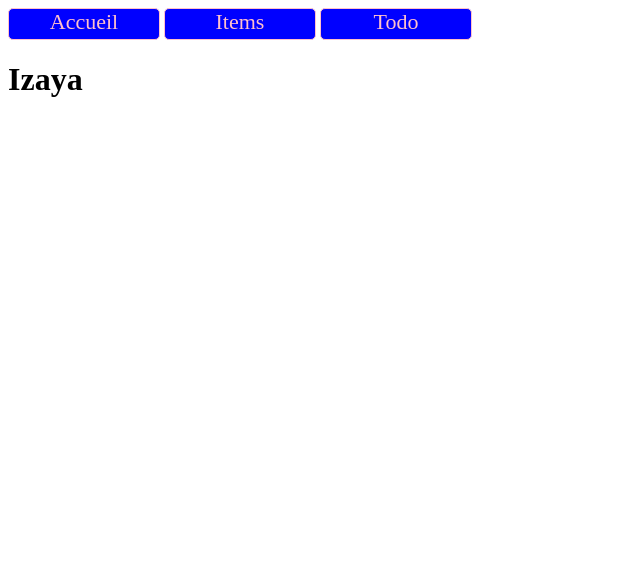
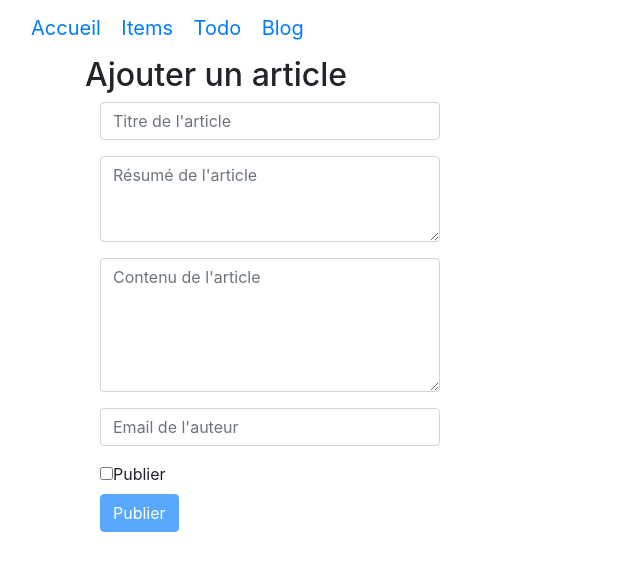
Before and after one commit to jarba3/TodoAngular, a website: page public/index.html at #/ajout-article in a window 1280 px wide. Shown: the whole page, without its empty margins (0-640 px from the left). Drawn offline with nearby package versions, Linux system fonts and the light colour scheme.

Commit message:
Ajout blog

```diff
--- a/public/app/app.js
+++ b/public/app/app.js
@@ -1,6 +1,6 @@
 'use strict'
 
-angular.module('aston', ['ngRoute', 'todo'])
+angular.module('aston', ['ngRoute', 'todo', 'blog'])
 
 .config(function($routeProvider) {
 	$routeProvider.when('/', {
--- /dev/null
+++ b/public/app/modules/blog/blog.js
@@ -0,0 +1,15 @@
+'use strict'
+
+angular.module('blog', [])
+
+.config(function($routeProvider) {
+	$routeProvider.when('/blog', {
+		templateUrl: 'template/blog.html',
+		controller: 'blogCtrl'
+	})
+
+	.when('/ajout-article', {
+		templateUrl: 'template/article-form.html',
+		controller: 'addCtrl'
+	})
+});
--- /dev/null
+++ b/public/app/modules/blog/controller.js
@@ -0,0 +1,25 @@
+'use strict'
+
+angular.module('blog')
+
+.controller('blogCtrl', function($scope){
+	$scope.articles = [
+		{
+			title: 'Mon article',
+			teaser: "Teaser de l'article",
+			content: 'Lorem ipsum dolor sit amet, consectetur adipisicing elit, sed do eiusmod tempor incididunt ut labore et dolore magna aliqua. Ut enim ad minim veniam, quis nostrud exercitation ullamco laboris nisi ut aliquip ex ea commodo consequat. Duis aute irure dolor in reprehenderit in voluptate velit esse cillum dolore eu fugiat nulla pariatur. Excepteur sint occaecat cupidatat non proident, sunt in culpa qui officia deserunt mollit anim id est laborum.',
+			email: 'monemail@truc.com'
+		},
+		{
+			title: 'Mon deuxieme article',
+			teaser: 'Teaser de deuxieme article',
+			content: 'Lorem ipsum dolor sit amet, consectetur adipisicing elit, sed do eiusmod tempor incididunt ut labore et dolore magna aliqua. Ut enim ad minim veniam, quis nostrud exercitation ullamco laboris nisi ut aliquip ex ea commodo consequat. Duis aute irure dolor in reprehenderit in voluptate velit esse cillum dolore eu fugiat nulla pariatur. Excepteur sint occaecat cupidatat non proident, sunt in culpa qui officia deserunt mollit anim id est laborum.',
+			email: 'deuxiemeemail@blog.com'
+		}
+	];
+})
+.controller('addCtrl', function($scope){
+	$scope.save = function(form, article){
+		console.log(article);
+	};
+});
--- a/public/css/style.css
+++ b/public/css/style.css
@@ -1,15 +1,3 @@
-.menu{
-	display: inline-block;
-	width: 150px;
-	height: 30px;
-	border: 1px solid pink;
-	text-decoration: none;
-	font-size: 22px;
-	color: pink;
-	text-align: center;
-	border-radius: 5px;
-	background: blue;
-}
 ul li{
 	list-style: none;
 	margin: 0;
@@ -25,7 +13,7 @@ ul li{
 .close{
 	cursor: pointer;
 }
-.task{
-	width: 250px;
+.label{
 	display: inline-block;
+	width: 150px;
 }
--- a/public/index.html
+++ b/public/index.html
@@ -5,8 +5,9 @@
         <meta name="description" content="">
         <meta name="viewport" content="width=device-width, initial-scale=1">
         <title>Untitled</title>
+        <link rel="stylesheet" href="//maxcdn.bootstrapcdn.com/font-awesome/4.3.0/css/font-awesome.min.css">
+        <link rel="stylesheet" href="bower_components/bootstrap/dist/css/bootstrap.css">
         <link rel="stylesheet" href="css/style.css">
-        <link rel="stylesheet" href="//maxcdn.bootstrapcdn.com/font-awesome/4.3.0/css/font-awesome.min.css">
 
         <link rel="author" href="humans.txt">
     </head>
@@ -14,6 +15,7 @@
         <ng-include src="'template/nav.html'">
 
         </ng-include>
+
         <div ng-view>
 
         </div>
@@ -22,7 +24,9 @@
         <script src="bower_components/angular-route/angular-route.min.js"></script>
 
         <script src="app/modules/todo/todo.js"></script>
-    	<script src="app/modules/todo/controller.js"></script>
+        <script src="app/modules/todo/controller.js"></script>
+        <script src="app/modules/blog/blog.js"></script>
+    	<script src="app/modules/blog/controller.js"></script>
 
         <script src="app/app.js"></script>
         <script src="app/controller.js"></script>
--- /dev/null
+++ b/public/template/article-form.html
@@ -0,0 +1,22 @@
+<div class="container">
+	<h2>Ajouter un article</h2>
+
+	<form name="articleForm" class="col-md-4" novalidate ng-submit="save(articleForm, article)">
+		<div class="form-group">
+			<input type="text" name="title" placeholder="Titre de l'article" class="form-control" required ng-model="article.title">
+		</div>
+		<div class="form-group">
+			<textarea class="form-control" placeholder="Résumé de l'article" name="teaser" required rows="3" ng-model="article.teaser"></textarea>
+		</div>
+		<div class="form-group">
+			<textarea class="form-control" placeholder="Contenu de l'article" name="content" required rows="5" ng-model="article.content"></textarea>
+		</div>
+		<div class="form-group">
+			<input type="email" name="email" class="form-control" placeholder="Email de l'auteur" ng-model="article.email" required>
+		</div>
+		<div class="checkbox">
+			<label><input type="checkbox" name="published" ng-model="article.published">Publier</label>
+		</div>
+		<input type="submit" class="btn btn-primary" value="Publier" ng-disabled="articleForm.$invalid">
+	</form>
+</div>
--- a/public/template/nav.html
+++ b/public/template/nav.html
@@ -1,5 +1,11 @@
-<div>
-	<a class="menu" href="#/">Accueil</a>
-	<a class="menu" href="#items">Items</a>
-	<a class="menu" href="#todo">Todo</a>
-</div>
+<nav class="navbar navbar-inverse">
+  <div class="container-fluid">
+    <div class="navbar-header">
+      <a class="navbar-brand" href="#/">Accueil</a>
+      <a class="navbar-brand" href="#items">Items</a>
+      <a class="navbar-brand" href="#todo">Todo</a>
+      <a class="navbar-brand" href="#blog">Blog</a>
+    </div>
+    </div>
+  </div>
+</nav>
```
Also changed, not shown: public/template/blog.html (added, +8 -0 lines), public/template/todo.html (+3 -3 lines).
